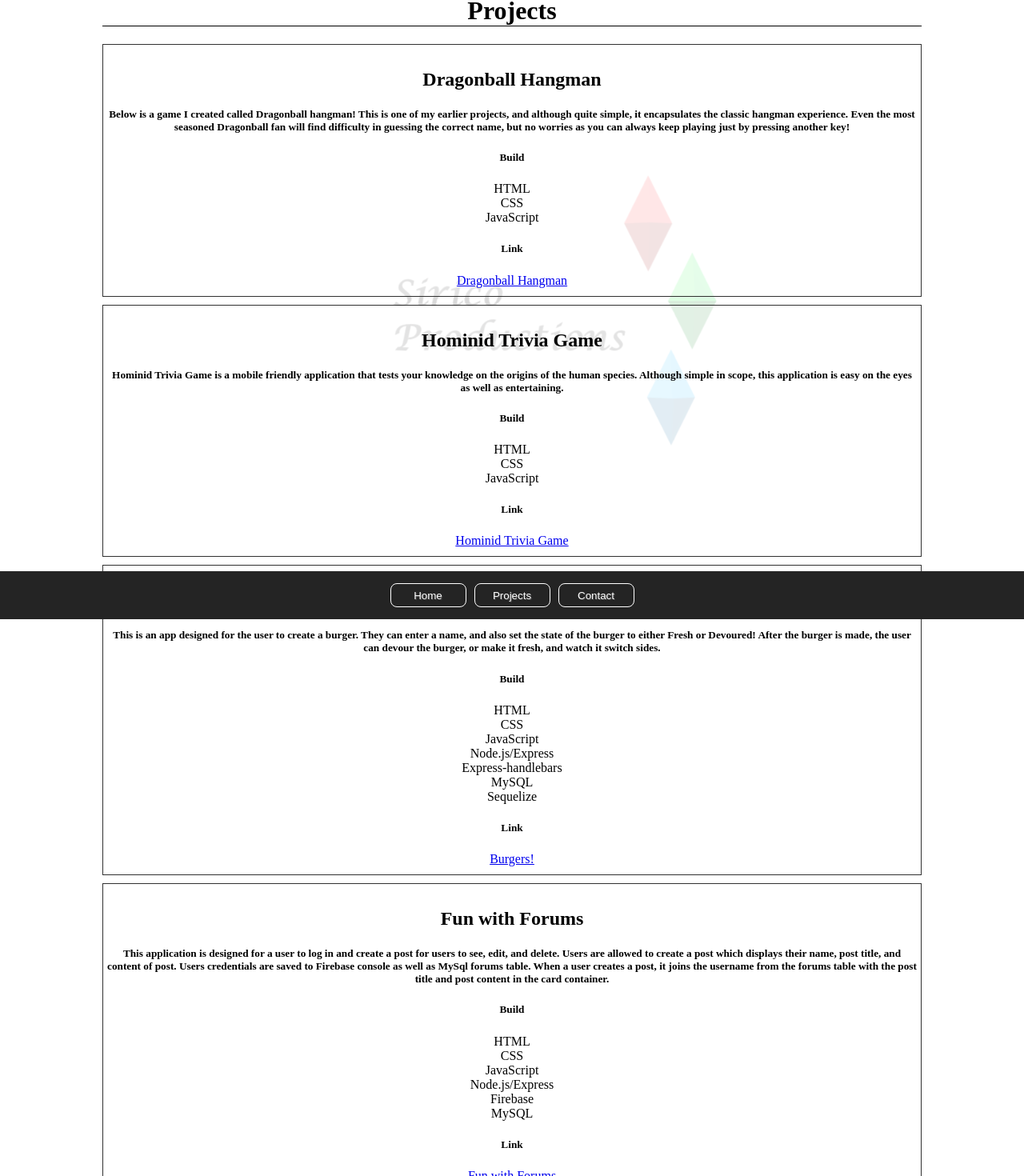
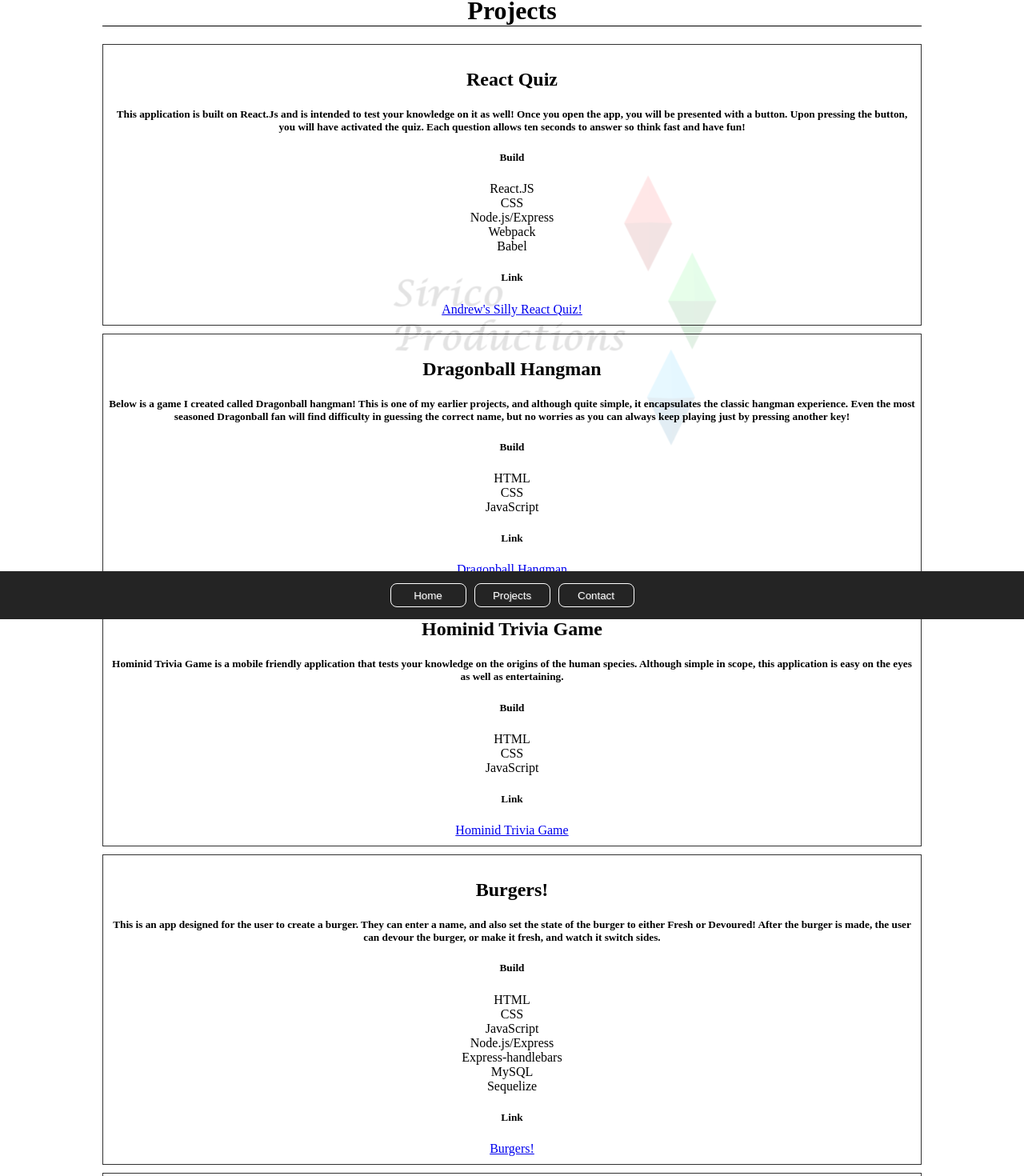
Before and after one commit to siricoa94/instagramtestapp, a React app: page /projects in a window 1280 px wide. Shown: the part 26-1496 px from the top of the page at 80% size. Built offline with nearby package versions, Linux system fonts and the light colour scheme; a web font is replaced by a local one.

Commit message:
added React quiz for heroku

```diff
--- a/src/Projects.jsx
+++ b/src/Projects.jsx
@@ -9,6 +9,20 @@ export default function Project () {
             <div className="flexContainer">
                 <div className="titleContent">
                     <h1 className="headTitle">Projects</h1>
+                    <div className="projectContainer">
+                        <h2>React Quiz</h2>
+                        <h5>This application is built on React.Js and is intended to test your knowledge on it as well! Once you open the app, you will be presented with a button. Upon pressing the button, you will have activated the quiz. Each question allows ten seconds to answer so think fast and have fun!</h5>
+                        <h5>Build</h5>
+                        <ul>
+                            <li>React.JS</li>
+                            <li>CSS</li>
+                            <li>Node.js/Express</li>
+                            <li>Webpack</li>
+                            <li>Babel</li>
+                        </ul>
+                        <h5>Link</h5>
+                        <a href="https://andrewsreactquiz.herokuapp.com/">Andrew's Silly React Quiz!</a>
+                    </div>
                     <div className="projectContainer">
                         <h2>Dragonball Hangman</h2>
                         <h5>Below is a game I created called Dragonball hangman! This is one of my earlier projects, and although quite simple, it encapsulates the classic hangman experience. Even the most seasoned Dragonball fan will find difficulty in guessing the correct name, but no worries as you can always keep playing just by pressing another key!</h5>
@@ -50,21 +64,6 @@ export default function Project () {
                         <a href="https://ancient-springs-99908.herokuapp.com/">Burgers!</a>
                     </div>
                     <div className="projectContainer">
-                        <h2>Fun with Forums</h2>
-                        <h5>This application is designed for a user to log in and create a post for users to see, edit, and delete. Users are allowed to create a post which displays their name, post title, and content of post. Users credentials are saved to Firebase console as well as MySql forums table. When a user creates a post, it joins the username from the forums table with the post title and post content in the card container.</h5>
-                        <h5>Build</h5>
-                        <ul>
-                            <li>HTML</li>
-                            <li>CSS</li>
-                            <li>JavaScript</li>
-                            <li>Node.js/Express</li>
-                            <li>Firebase</li>
-                            <li>MySQL</li>
-                        </ul>
-                        <h5>Link</h5>
-                        <a href="https://funwithforums.herokuapp.com/">Fun with Forums</a>
-                    </div>
-                    <div className="projectContainer">
                         <h2>Found Sound</h2>
                         <h5>Found Sound is the perfrect application for anyone who would like to sample some music by an artist. Simply type into the search bar an artist, song, or album name and Found Sound will return you a list of samples based off the search phrase that was provided. Having a simple, yet elegant design, sound found is easy to navigate and use for any user.</h5>
                         <h5>Build</h5>
```
Also changed, not shown: public/css/citywalk.png (added).
